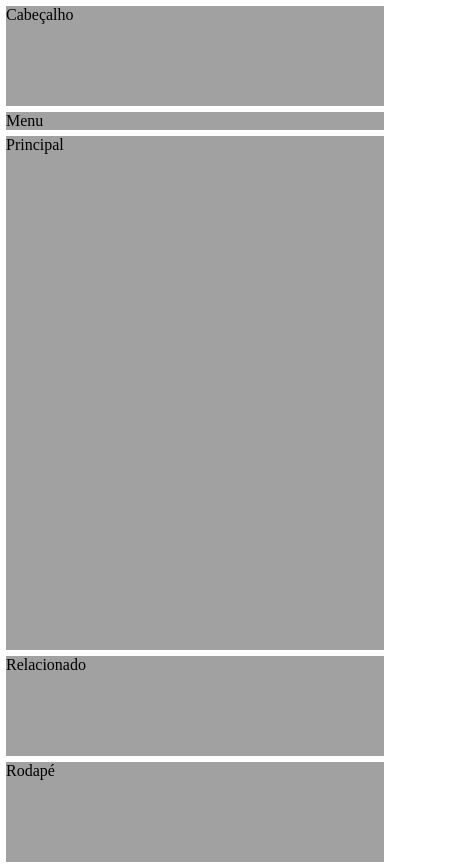
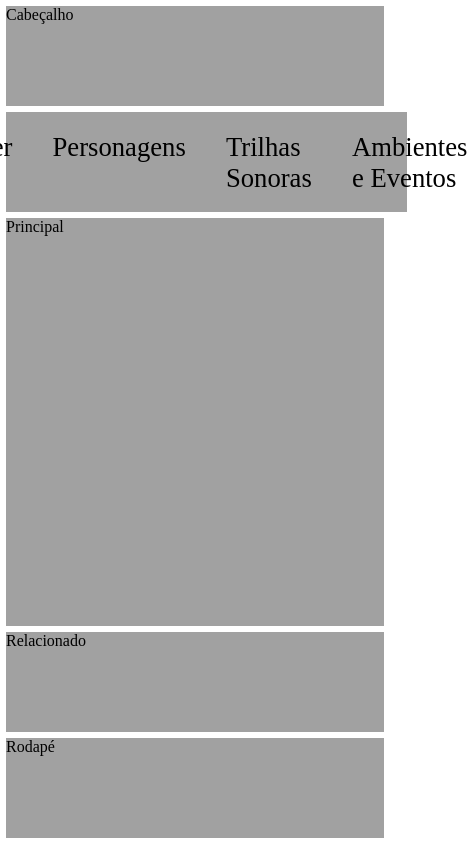
Before and after one commit to ThisIsNotAlex/game-ideias, a plain HTML site: page index.html in a window 390 px wide. Shown: the whole page, 467 px wide, since content can reach past the window. After the commit the page ends 844 px from the top, so only its background shows below. Drawn offline with Linux system fonts and the light colour scheme.

Commit message:
Update index.html

```diff
--- a/index.html
+++ b/index.html
@@ -27,11 +27,17 @@
                 height: 100px;
             }
             nav {
-                flex: 1 1 200px;
+                flex: 1 1 100vw;
+                height: 100px;
+                justify-content: center;
+            }
+            nav a {
+                margin: 5%;
+                font-size: 20pt;
             }
             main {
                 flex: 20 1 500px;
-                height: calc(100vh - 224px);
+                height: calc(100vh - 330px);
             }
             aside {
                 flex: 1 1 200px;
@@ -41,9 +47,13 @@
                 flex: 1 1 100vw;
                 height: 100px;
             }
+            a {
+                text-decoration: none;
+                color: inherit;
+            }
             @media only screen and (max-width: 923px) {
                 main {
-                    height: calc(100vh - 330px);
+                    height: calc(100vh - 436px);
                 }
                 aside {
                     flex: 1 1 100vw;
@@ -54,9 +64,18 @@
     </head>
     <body>
         <header>Cabeçalho</header>
-        <nav>Menu</nav>
+
+        <nav>
+            <a href="#">Easter eggs</a>
+            <a href="#">Personagens</a>
+            <a href="#">Trilhas Sonoras</a>
+            <a href="#">Ambientes e Eventos</a>
+        </nav>
+
         <main>Principal</main>
+
         <aside>Relacionado</aside>
+
         <footer>Rodapé</footer>
 
     </body>
```
